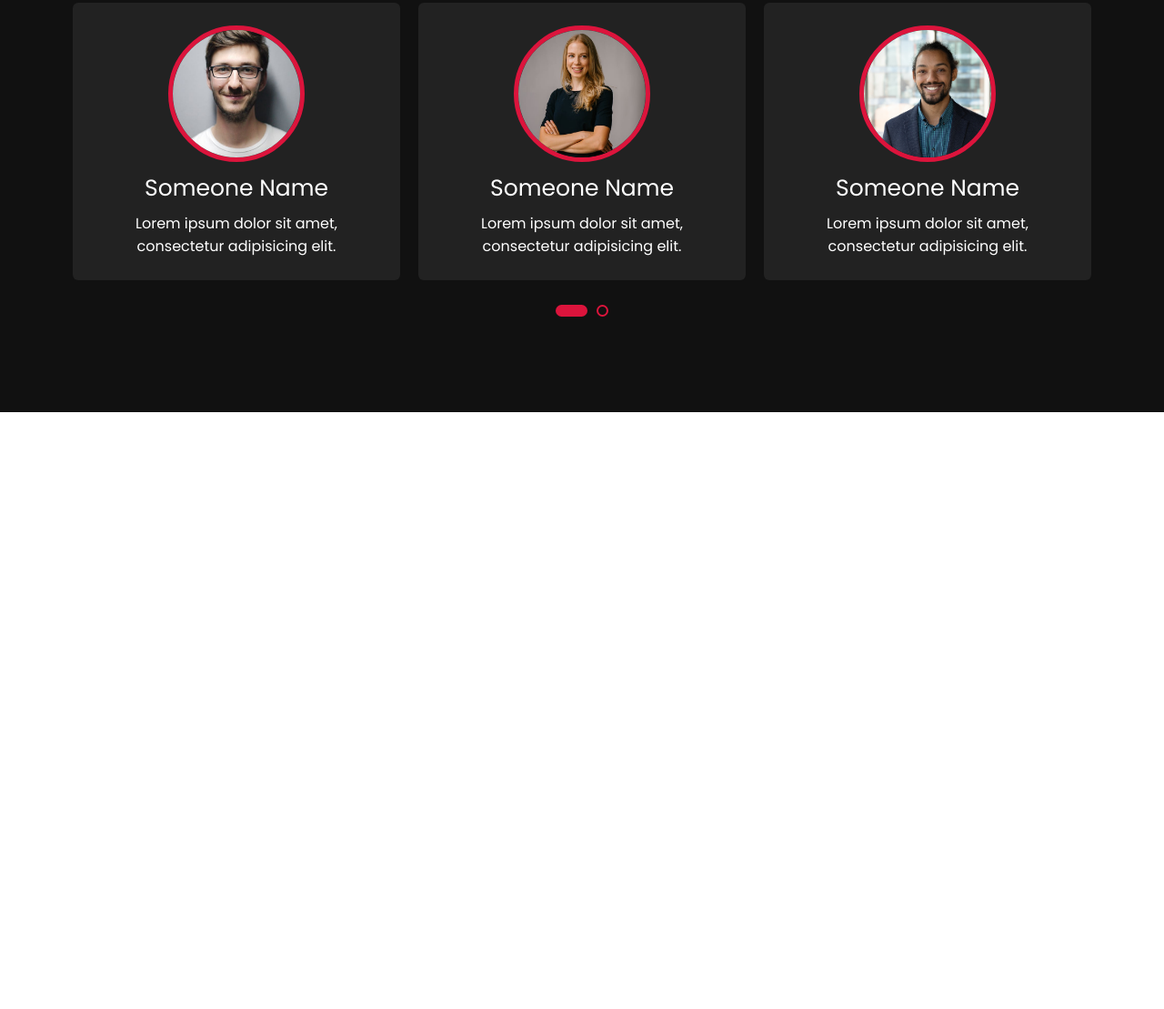
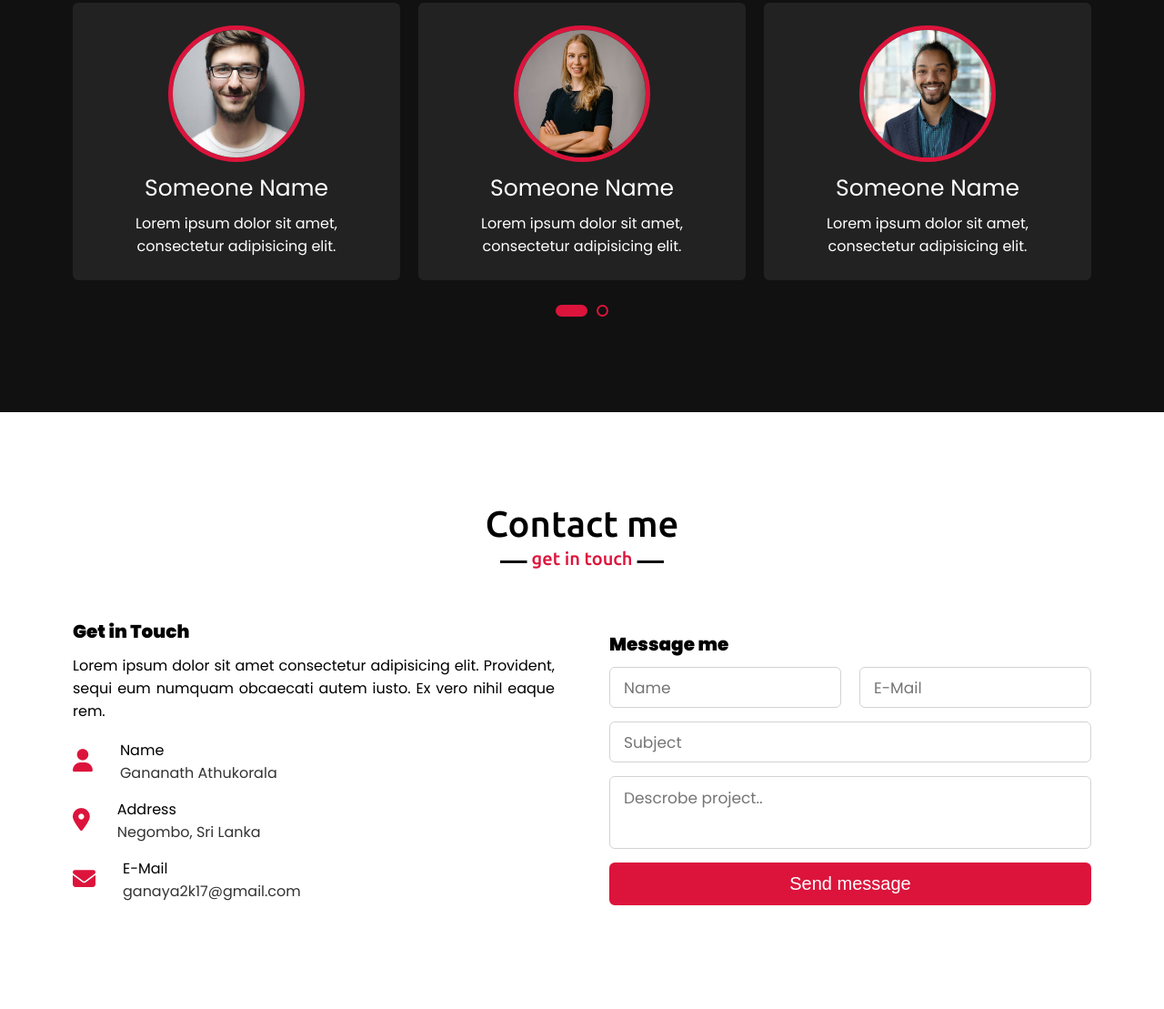
Before and after one commit to gananath-oss/Portfolio, a plain HTML site: page index.html in a window 1280 px wide. Shown: the part 2957-4066 px from the top of the page at 91% size. Before the commit the page ends 3410 px from the top, so only its background shows below. Drawn offline with nearby package versions, Linux system fonts and the light colour scheme.

Commit message:
Add contact info

```diff
--- a/index.html
+++ b/index.html
@@ -184,6 +184,64 @@
         </div>
     </section>
 
+    <!-- Contact section start -->
+    <section class="contact" id="contact">
+        <div class="max-width">
+            <h2 class="title">Contact me</h2>
+            <div class="contact-content">
+                <div class="column left">
+                    <div class="text">Get in Touch</div>
+                    <p>Lorem ipsum dolor sit amet consectetur adipisicing elit. Provident, sequi eum numquam obcaecati autem iusto. Ex vero nihil eaque rem.</p>
+                    <div class="icon">
+                        <div class="row">
+                            <i class="fas fa-user"></i>
+                            <div class="info">
+                                <div class="head">Name</div>
+                                <div class="sub-title">Gananath Athukorala</div>
+                            </div>
+                        </div>
+                        <div class="row">
+                            <i class="fas fa-map-marker-alt"></i>
+                            <div class="info">
+                                <div class="head">Address</div>
+                                <div class="sub-title">Negombo, Sri Lanka</div>
+                            </div>
+                        </div>
+                        <div class="row">
+                            <i class="fas fa-envelope"></i>
+                            <div class="info">
+                                <div class="head">E-Mail</div>
+                                <div class="sub-title">ganaya2k17@gmail.com</div>
+                            </div>
+                        </div>
+                    </div>
+                </div>
+                <div class="column right">
+                    <div class="text">Message me</div>
+                    <form action="#">
+                        <div class="fields">
+                            <div class="field name">
+                                <input type="text" placeholder="Name" required>
+                            </div>
+                            <div class="field email">
+                                <input type="text" placeholder="E-Mail" required>
+                            </div>
+                        </div>
+                        <div class="field">
+                            <input type="text" placeholder="Subject" required>
+                        </div>
+                        <div class="field textarea">
+                            <textarea name="" id="" cols="30" rows="10" placeholder="Descrobe project.." required></textarea>
+                        </div>
+                        <div class="button">
+                            <button type="submit">Send message</button>
+                        </div>
+                    </form>
+                </div>
+            </div>
+        </div>
+    </section>
+
     <script src="script.js"></script>
 </body>
 </html>
--- a/style.css
+++ b/style.css
@@ -148,13 +148,14 @@ section{
     padding: 100px 0;
 }
 
-.about, .services, .skills, .teams{
+.about, .services, .skills, .teams, .contact{
     font-family: 'Poppins', sans-serif;
 }
 
 .about .about-content,
 .services .services-content,
-.skills .skills-content{
+.skills .skills-content,
+.contact .contact-content{
     display: flex;
     flex-wrap: wrap;
     align-items: center;
@@ -450,6 +451,118 @@ section .title::before{
     background: crimson!important;
 }
 
+/* Contact section styling */
+
+.contact .title::after{
+    content: "get in touch";
+}
+
+.contact .contact-content .column{
+    width: calc(50% - 30px);
+}
+
+.contact .contact-content .text{
+    font-size: 20px;
+    font-weight: 600;
+    margin-bottom: 10px;
+}
+
+.contact .contact-content .left p{
+    text-align: justify;
+}
+
+.contact .contact-content .left .icon{
+    margin: 10px 0;
+}
+
+.contact .contact-content .row{
+    display: flex;
+    height: 65px;
+    align-items: center;
+}
+
+.contact .contact-content .row .info{
+    margin-left: 30px;
+}
+
+.contact .contact-content .row  i{
+    font-size: 25px;
+    color: crimson;
+}
+
+.contact .contact-content .info .head{
+    font-weight: 500;
+}
+
+.contact .contact-content .info .sub-title{
+    color: #333;
+}
+
+.contact .right form .fields{
+    display: flex;
+}
+
+.contact .right form .field,
+.contact .right form .fields .field{
+    height: 45px;
+    width: 100%;
+    margin-bottom: 15px;
+}
+
+.contact .right form .name{
+    margin-right: 10px;
+}
+
+.contact .right form .email{
+    margin-left: 10px;
+}
+
+.contact .right form .textarea{
+    height: 80px;
+}
+
+.contact .right form .field input,
+.contact .right form .textarea textarea{
+    height: 100%;
+    width: 100%;
+    border: 1px solid lightgray;
+    border-radius: 6px;
+    outline: none;
+    padding: 0 15px;
+    font-size: 17px;
+    font-family: 'Poppins', sans-serif;
+}
+
+.contact .right form .textarea textarea{
+    padding-top: 10px;
+    resize: none;
+}
+
+.contact .right form .button{
+    height: 47px;
+    width: 100%;
+}
+
+.contact .right form .button button{
+    height: 100%;
+    width: 100%;
+    border: 2px solid crimson;
+    background: crimson;
+    color: #fff;
+    font-size: 20px;
+    font-weight: 500;
+    border-radius: 6px ;
+    cursor: pointer;
+    transition: all 0.3s ease;
+}
+
+
+.contact .right form .button button:hover{
+    color: crimson;
+    background: none;
+}
+
+
 /* responsuve media query start */
 @media (max-width: 1300px){
     .home .max-width{
@@ -523,7 +636,8 @@ section .title::before{
         max-width: 800px;
     }
 
-    .about .about-content .column{
+    .about .about-content .column,
+    .contact .contact-content .column{
         width: 100%;
     }
 
```
